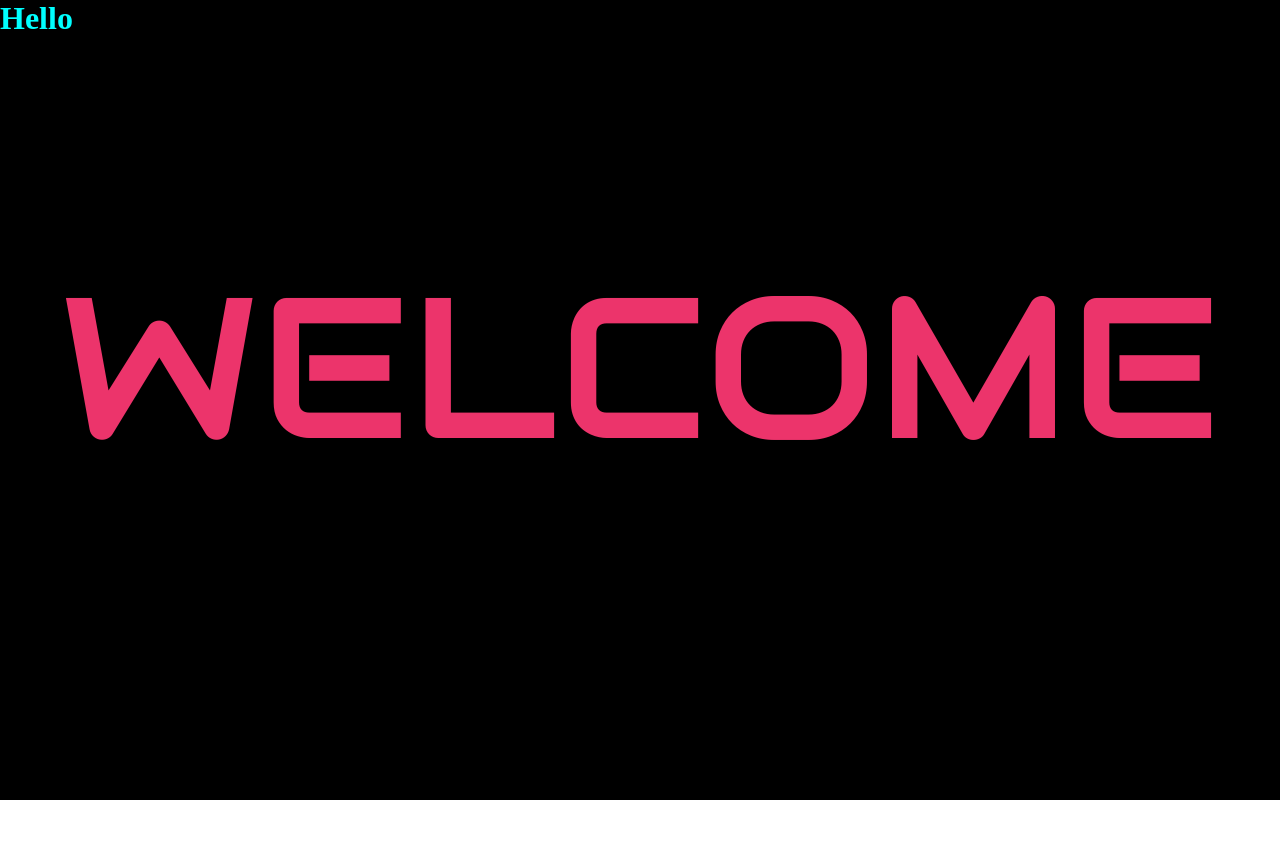
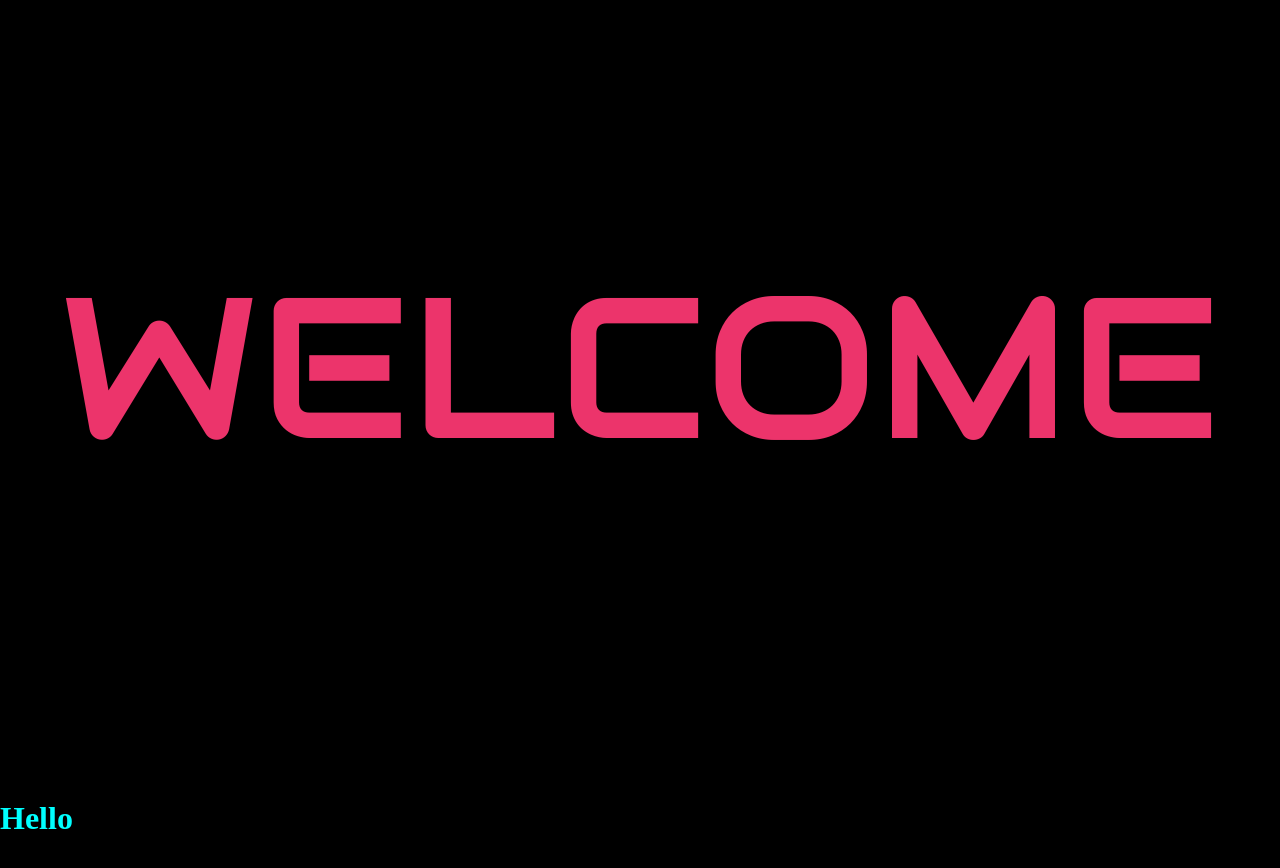
Before and after one commit to Darkxde/darkxde.github.io, a plain HTML site: page index.html in a window 1280 px wide. Before the commit the page ends 800 px from the top, so only its background shows below. Drawn offline with Linux system fonts and the light colour scheme.

Commit message:
started page

```diff
--- a/style.css
+++ b/style.css
@@ -17,12 +17,10 @@ html {
     height: 100vh;
     background-color: black;
     display: block;
-    position: absolute;
     z-index: -100;
 }
 
 .background-container{
-    position: absolute;
     right: 0;
     bottom: 0;
     z-index: -1;
@@ -38,8 +36,8 @@ html {
 
 .welcome{
     width: 100%;
+    top: 30%;
     position: absolute;
-    top: 30%;
     text-align: center;
 }
 
@@ -110,7 +108,7 @@ html {
 
 .arrow {
     width: 100%;
-    position: absolute;
+    /* position: absolute; */
 }
 
 .arrow a{
@@ -132,5 +130,7 @@ html {
 }
 
 .container {
-    /* margin-top: 1000px; */
+    width: 100%;
+    height: 100vh;
+    background-color: black;
 }
```
Also changed, not shown: index.html (+1 -0 lines).
